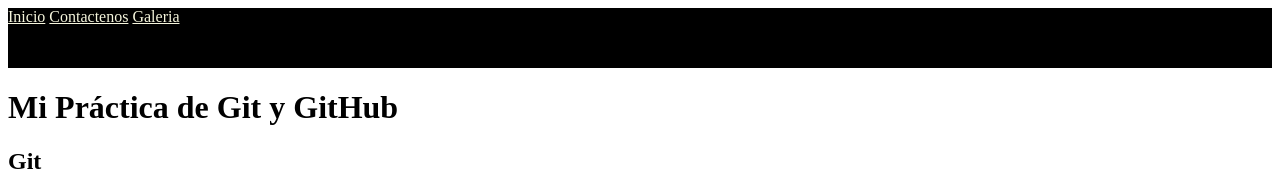
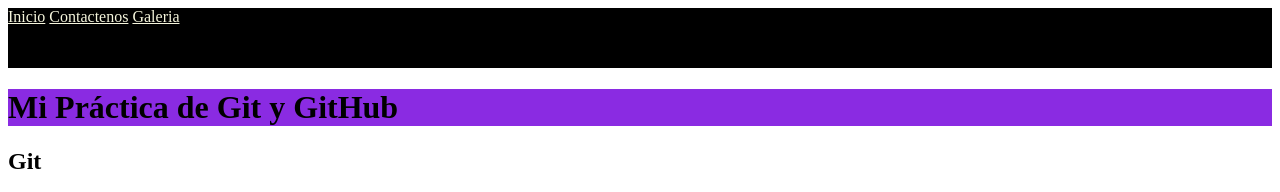
Before and after one commit to Estigma9/Practica, a plain HTML site: page index.html in a window 1280 px wide. Shown: the top 192 px of the page. Drawn offline with Linux system fonts and the light colour scheme.

```diff
--- a/styles.css
+++ b/styles.css
@@ -9,3 +9,8 @@ nav{
 a{
     color: beige;
 }
+
+h1{
+    background: blueviolet;
+
+}
```
Also changed, not shown: app.js (added).
